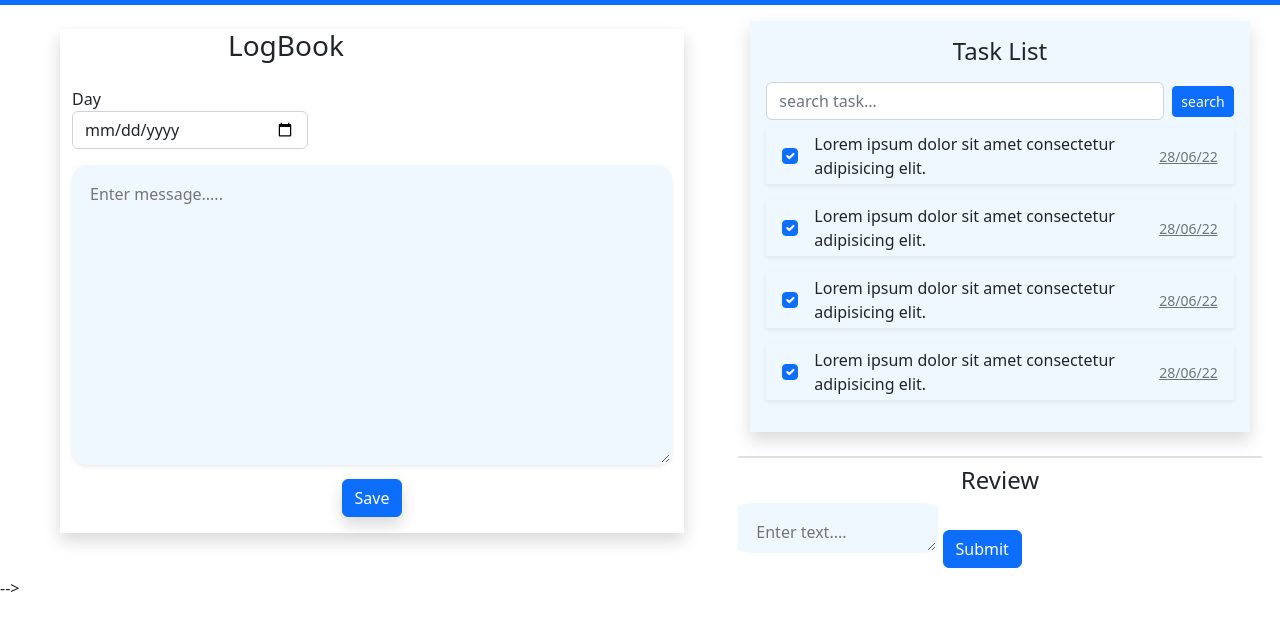
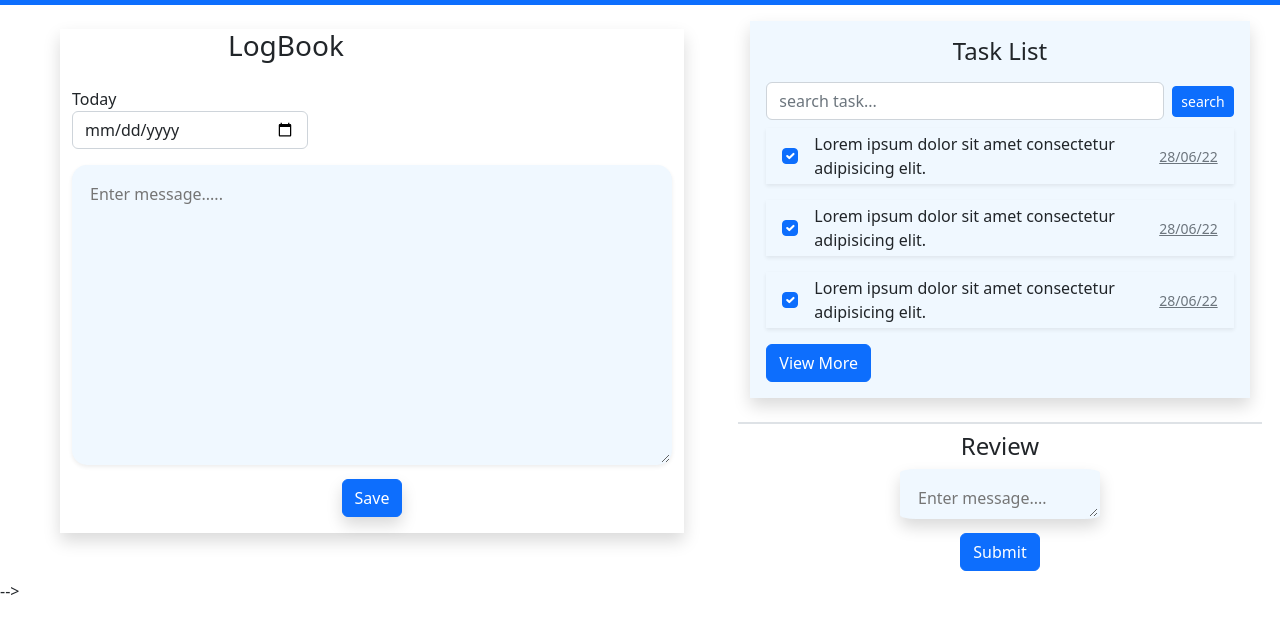
Before and after one commit to skye8-tech/s8-ims, a website: page src/pages/interns-dashbord.html in a window 1280 px wide. Shown: the part 75-708 px from the top of the page. Drawn offline with nearby package versions, Linux system fonts and the light colour scheme.

Commit message:
Modified review section, added button to task section

```diff
--- a/src/pages/interns-dashbord.html
+++ b/src/pages/interns-dashbord.html
@@ -18,7 +18,7 @@
 
   </head>
   <body>
-
+    <!--Navbar -->
     <nav class="navbar bg-primary">
       <div class="container-fluid">
         <a class="navbar-brand" href="#">
@@ -43,33 +43,33 @@
 
       </div>
     </nav>
+      <!-- Interns dashboard page -->
       <section class="full-screen-h-w">
         <div class="container-fluid intern-main">
           <div class="d-flex-column d-sm-flex align-items-start">
             <div class="row">
               <div class="col">
+                <!-- logbook section -->
                 <div class="container-fluid px-5 over-flow-left">
                   <div class="container shadow mb-3 ">
-
                     <h3 class="text-left my-4">LogBook</h3>
-                    <form action="" class="form-floating">
+                    <!-- Date -->
+                    <form action="">
                       <div class="row mb-3">
                         <div class="col-5">
-                          <label for="yesterday">Day</label>
+                          <label for="yesterday">Today</label>
                           <input type="date" id="today" class="form-control" name="today">
                         </div>
-
                       </div>
                     </form>
-
+                     <!-- Textarea -->
                     <textarea class="textarea shadow-sm " placeholder="Enter message....." name="logbook" id="logbook" ></textarea>
-
                     <div class="d-flex">
                       <button class="btn btn-primary mx-auto shadow m-2 mb-3 w-23">Save</button>
                     </div>
                   </div>
 
-
+                   <!--Generating button incase its needed -->
                  <!--- <form class="container">
                     <div class="row">
 
@@ -97,15 +97,14 @@
                   </div>-->
                 </div>
               </div>
-
             </div>
+             <!-- Project/Task section -->
             <div class="container-fluid col-12 col-sm-5 bg-white p-0">
               <div class="container-fluid py-3">
                       <div class="border-0" id="list1">
                         <div class="admin-main shadow p-2 p-sm-3">
-
                           <h4 class="text-center text-outline-primary mb-3">Task List</h4>
-
+                           <!-- search bar -->
                             <div class="d-sm-flex justify-content-center align-items-center mb-2">
                               <input type="text" class="form-control border-2  me-2" id="taskInput"
                               placeholder="search task...">
@@ -113,7 +112,7 @@
                                  <button type="submit" class="btn btn-sm btn-primary">search</button>
                               </div>
                             </div>
-
+                           <!-- Task1 -->
                           <div>
                             <div class="p-1 bg-transparent shadow-sm mb-3">
                               <div id="myTaskList" class="container text-center text-sm-start d-lg-flex justify-content-md-between align-items-sm-center">
@@ -132,6 +131,7 @@
                                 </div>
                               </div>
                             </div>
+                             <!-- Task2 -->
                             <div class="p-1 bg-transparent shadow-sm mb-3">
                               <div class="container text-center text-lg-start d-lg-flex justify-content-md-between align-items-sm-center">
                                 <div class="d-flex align-items-center">
@@ -150,6 +150,7 @@
                                 </div>
                               </div>
                             </div>
+                             <!-- Task3 -->
                             <div class="p-1 bg-transparent shadow-sm mb-3">
                               <div class="container text-center text-lg-start d-lg-flex justify-content-md-between align-items-sm-center">
                                 <div class="d-flex align-items-center">
@@ -168,36 +169,25 @@
                                 </div>
                               </div>
                             </div>
-                            <div class="p-1 bg-transparent shadow-sm mb-3">
-                              <div class="container text-center text-lg-start d-lg-flex justify-content-md-between align-items-sm-center">
-                                <div class="d-flex align-items-center">
-                                  <div class="">
-                                      <input class="form-check-input" type="checkbox" value="" id="flexCheckChecked1"
-                                        aria-label="..." checked/>
-                                  </div>
-                                  <div class="border-0 bg-transparent mx-3 mb-3 mb-lg-0">
-                                    <p class="my-0">Lorem ipsum dolor sit amet consectetur adipisicing elit.</p>
-                                  </div>
-                                </div>
-                                <div class="bg-transparent d-flex justify-content-evenly align-items-center">
-                                  <a href="#" class="text-muted" data-mdb-toggle="tooltip" title="Created date">
-                                    <p class="text-end text-muted small mb-0">28/06/22</p>
-                                  </a>
+                             <!-- View more button -->
+                           <div class="button">
+                            <button class="btn btn-primary">View More</button>
                            </div>
                           </div>
                         </div>
-
                       </div>
-
+               <!-- Review section -->
               </div>
+              <div class="border bg-primary my-2 w-2 "></div>
+              <div class="flex-grow-1 text-center"><h4>Review</h4>
+                 <!-- Textarea -->
+                <div class="row-12 ">
+                  <textarea class="textarea2 justify-content-center shadow"  placeholder="Enter message...."></textarea>
                 </div>
+                 <!-- Button -->
+                <div class="row-6">
+                  <button class="btn btn-primary mx-auto m-2 w-20">Submit</button>
                 </div>
-              <div class="border bg-primary my-2 w-3 "></div>
-              <div class="flex-grow-1 text-center"><h4>Review</h4>
-              </div>
-                <textarea class="textarea2 justify-content-center"  placeholder="Enter text...."></textarea>
-
-                <button class="btn btn-primary mx-auto m-2 w-20">Submit</button>
               </div>
 
 
```
Lines whose indentation alone changed are shown as unchanged.
